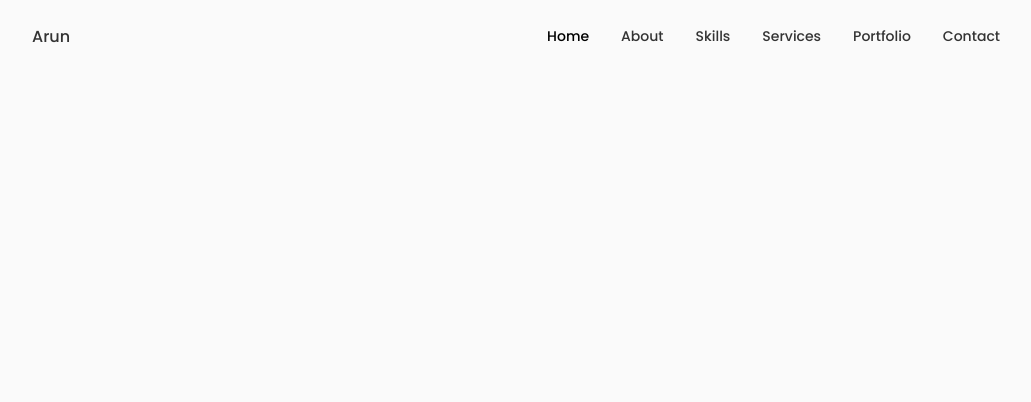
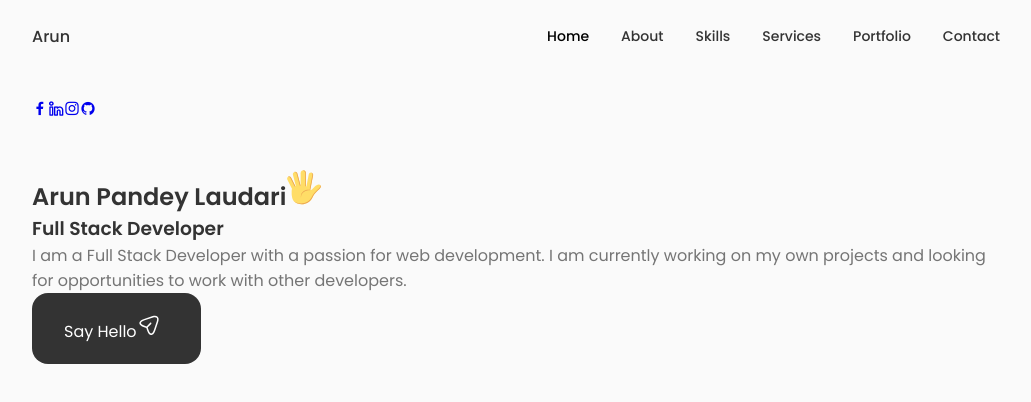
Before and after one commit to ArunPandeyLaudari/Portfolio_Arunpandeylaudari.py, a React (Vite) app: page / in a window 1280 px wide. Shown: the top 402 px of the page, without its empty margins (124-1155 px from the left). Built offline with nearby package versions, Linux system fonts and the light colour scheme.

Commit message:
navbar and toggle update

```diff
--- a/package.json
+++ b/package.json
@@ -11,7 +11,8 @@
   },
   "dependencies": {
     "react": "^19.0.0",
-    "react-dom": "^19.0.0"
+    "react-dom": "^19.0.0",
+    "react-icons": "^5.5.0"
   },
   "devDependencies": {
     "@eslint/js": "^9.21.0",
--- a/src/App.jsx
+++ b/src/App.jsx
@@ -1,16 +1,20 @@
 import React from 'react';
 import './App.css';
-import Header from './assets/components/header/Header';
+import {Header} from './assets/components/header/Header';
+import {Home} from './assets/components/home/Home';
 
 
-const App = () => {
+ export const App = () => {
   return (
     <>
 
     <Header/>
 
+   <main className="main">
+    <Home/>
+
+   </main>
+
     </>
   );
 }
-
-export default App;
--- a/src/assets/components/header/Header.jsx
+++ b/src/assets/components/header/Header.jsx
@@ -2,7 +2,7 @@
 import React, { useState } from 'react';
 import './Header.css';
 
-const Header = () => {
+export const Header = () => {
 /* Toggle Menu */
     const [Toggle, showMenu] = useState(false);
 
@@ -67,5 +67,3 @@ const Header = () => {
         </header>
     );
 };
-
-export default Header;
--- /dev/null
+++ b/src/assets/components/home/Data.jsx
@@ -0,0 +1,85 @@
+import React from 'react'
+
+const Data = () => {
+return (
+    <div className="home__data">
+        <h1 className="home__title">
+            Arun Pandey Laudari
+            <svg
+                  width="36"
+                  height="36"
+                  viewBox="0 0 48 48"
+                  fill="none"
+                  xmlns="http://www.w3.org/2000/svg"
+                  className="home__hand"
+                >
+                  <path
+                    d="M25.4995 32.0305L31.3495 33.1555L36.1495 8.48051C36.4495 6.83051 35.3995 5.18051 33.8245 4.88051C32.1745 4.58051 30.5995 5.70551 30.2995 7.35551L25.4995 32.0305Z"
+                    fill="#FFDD67"
+                  ></path>
+                  <path
+                    d="M33.8996 4.88018C33.6746 4.80518 33.5246 4.80518 33.2996 4.80518C34.6496 5.33018 35.3996 6.75518 35.0996 8.25518L30.2996 32.9302L31.3496 33.1552L36.1496 8.48018C36.5246 6.75518 35.4746 5.18018 33.8996 4.88018Z"
+                    fill="#EBA352"
+                  ></path>
+                  <path
+                    d="M19.4995 32.7802H26.5495V5.55518C26.5495 3.53018 24.9745 1.80518 23.0245 1.80518C21.1495 1.80518 19.4995 3.45518 19.4995 5.55518V32.7802Z"
+                    fill="#FFDD67"
+                  ></path>
+                  <path
+                    d="M23.0995 1.80518C22.9495 1.80518 22.7245 1.80518 22.5745 1.88018C24.2995 2.18018 25.5745 3.68018 25.5745 5.55518V32.8552H26.6245V5.55518C26.6245 3.45518 25.0495 1.80518 23.0995 1.80518Z"
+                    fill="#EBA352"
+                  ></path>
+                  <path
+                    d="M15.7495 32.7054L21.7495 31.1304L15.2245 6.30541C14.7745 4.58041 13.0495 3.53041 11.3995 3.90541C9.74948 4.35541 8.77448 6.08041 9.22448 7.80541L15.7495 32.7054Z"
+                    fill="#FFDD67"
+                  ></path>
+                  <path
+                    d="M11.3995 3.90541L10.9495 4.13041C12.4495 4.05541 13.7995 5.03041 14.2495 6.60541L20.7745 31.4304L21.8245 31.1304L15.2245 6.30541C14.7745 4.58041 13.0495 3.53041 11.3995 3.90541Z"
+                    fill="#EBA352"
+                  ></path>
+                  <path
+                    d="M2.99937 10.355C1.57437 11.03 1.12437 12.83 1.87437 14.33L11.7744 34.055L16.7994 31.505L6.89937 11.78C6.14937 10.28 4.42437 9.68 2.99937 10.355Z"
+                    fill="#FFDD67"
+                  ></path>
+                  <path
+                    d="M2.99956 10.355C2.84956 10.43 2.69956 10.505 2.54956 10.655C3.82456 10.28 5.24956 10.955 5.92456 12.305L15.8246 32.03L16.7996 31.58L6.89956 11.78C6.14956 10.28 4.42456 9.68 2.99956 10.355Z"
+                    fill="#EBA352"
+                  ></path>
+                  <path
+                    d="M46.2744 22.2801C45.0744 19.9551 41.3244 20.1051 37.4994 24.3051C34.7994 27.2301 34.2744 28.2051 31.5744 28.1301V25.0551C31.5744 25.0551 25.7994 20.7801 14.3244 22.7301C14.3244 22.7301 7.79945 23.6301 7.79945 27.0801C7.79945 27.0801 6.67445 35.4051 8.99945 40.6551C12.4494 48.4551 30.1494 50.4801 35.6994 37.2051C36.8244 34.5801 39.0744 32.6301 41.0994 30.1551C43.4244 27.1551 47.5494 24.7551 46.2744 22.2801Z"
+                    fill="#FFDD67"
+                  ></path>
+                  <path
+                    d="M46.2745 22.28C46.0495 21.83 45.7495 21.53 45.3745 21.23C45.4495 21.305 45.5245 21.38 45.5245 21.53C46.7995 24.08 42.6745 26.405 40.1995 29.405C38.1745 31.88 35.9245 33.83 34.7995 36.455C29.9995 47.93 16.0495 47.93 10.1995 42.68C15.5245 48.68 30.5245 49.28 35.5495 37.205C36.6745 34.58 38.9245 32.63 40.9495 30.155C43.4245 27.155 47.5495 24.755 46.2745 22.28ZM32.3245 28.13C27.4495 26.33 18.7495 29.63 19.9495 38.405C19.9495 30.23 27.3745 28.205 31.4245 28.205C32.0245 28.13 32.3245 28.13 32.3245 28.13Z"
+                    fill="#EBA352"
+                  ></path>
+                </svg>
+        </h1>
+
+        <h3 className="home__subtitle">Full Stack Developer</h3>
+        <p className="home__description">I am a Full Stack Developer with a passion for web development. I am currently working on my own projects and looking for opportunities to work with other developers.</p>
+        <a href="#contact" className="button button--flex">
+            Say Hello
+            <svg
+                  className="button__icon"
+                  xmlns="http://www.w3.org/2000/svg"
+                  width="24"
+                  height="24"
+                  viewBox="0 0 24 24"
+                  fill="none"
+                >
+                  <path
+                    d="M14.2199 21.9352C13.0399 21.9352 11.3699 21.1052 10.0499 17.1352L9.32988 14.9752L7.16988 14.2552C3.20988 12.9352 2.37988 11.2652 2.37988 10.0852C2.37988 8.91525 3.20988 7.23525 7.16988 5.90525L15.6599 3.07525C17.7799 2.36525 19.5499 2.57525 20.6399 3.65525C21.7299 4.73525 21.9399 6.51525 21.2299 8.63525L18.3999 17.1252C17.0699 21.1052 15.3999 21.9352 14.2199 21.9352ZM7.63988 7.33525C4.85988 8.26525 3.86988 9.36525 3.86988 10.0852C3.86988 10.8052 4.85988 11.9052 7.63988 12.8252L10.1599 13.6652C10.3799 13.7352 10.5599 13.9152 10.6299 14.1352L11.4699 16.6552C12.3899 19.4352 13.4999 20.4252 14.2199 20.4252C14.9399 20.4252 16.0399 19.4352 16.9699 16.6552L19.7999 8.16525C20.3099 6.62525 20.2199 5.36525 19.5699 4.71525C18.9199 4.06525 17.6599 3.98525 16.1299 4.49525L7.63988 7.33525Z"
+                    fill="var(--container-color)"
+                  ></path>
+                  <path
+                    d="M10.11 14.7052C9.92005 14.7052 9.73005 14.6352 9.58005 14.4852C9.29005 14.1952 9.29005 13.7152 9.58005 13.4252L13.16 9.83518C13.45 9.54518 13.93 9.54518 14.22 9.83518C14.51 10.1252 14.51 10.6052 14.22 10.8952L10.64 14.4852C10.5 14.6352 10.3 14.7052 10.11 14.7052Z"
+                    fill="var(--container-color)"
+                  ></path>
+                </svg>
+        </a>
+    </div>
+);
+};
+
+export default Data
--- /dev/null
+++ b/src/assets/components/home/Home.jsx
@@ -0,0 +1,23 @@
+import React from 'react';
+
+import "./home.css";
+import Social from './Social';
+import Data from './Data';
+
+
+
+export const Home = () => {
+    return (
+       <section className="home section" id="home">
+        <div className="home__container container grid">
+            <div className="home__container grid">
+                <Social/>
+
+                <div className='home_img'></div>
+
+                <Data/>
+            </div>
+        </div>
+       </section>
+    );
+};
--- /dev/null
+++ b/src/assets/components/home/Social.jsx
@@ -0,0 +1,29 @@
+import React from 'react';
+
+const Social = () => {
+    return (
+        <div className="home__social">
+
+            <a href="https://www.facebook.com" className="home__social-icon" target='_blank' rel="noopener noreferrer">
+                <i className="uil uil-facebook-f"></i>
+            </a>
+
+            <a href="https://www.linkedin.com" className="home__social-icon" target='_blank' rel="noopener noreferrer">
+                <i className='uil uil-linkedin-alt'></i>
+            </a>
+
+            <a href="https://www.instagram.com" className="home__social-icon" target='_blank' rel="noopener noreferrer">
+
+                <i className="uil uil-instagram"></i>
+            </a>
+
+
+            <a href="https://github.com" className="home__social-icon" target='_blank' rel="noopener noreferrer">
+                <i className="uil uil-github"></i>
+            </a>
+
+        </div>
+    );
+};
+
+export default Social;
--- a/src/main.jsx
+++ b/src/main.jsx
@@ -1,6 +1,6 @@
 import { StrictMode } from 'react'
 import { createRoot } from 'react-dom/client'
-import App from './App.jsx'
+import {App} from './App.jsx'
 
 createRoot(document.getElementById('root')).render(
   <StrictMode>
```
Also changed, not shown: src/assets/components/home/Home.css (added), 1 other file (tests, documents, lock files or other folders).
